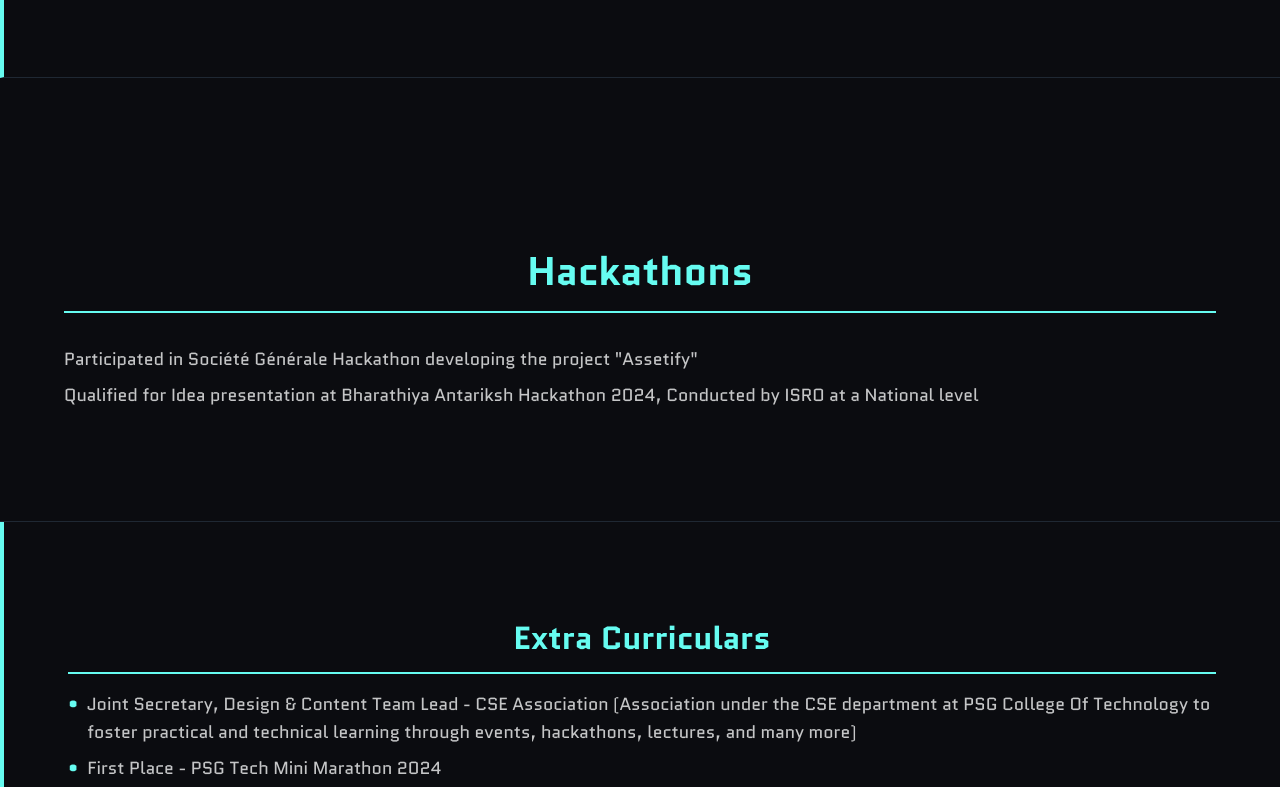
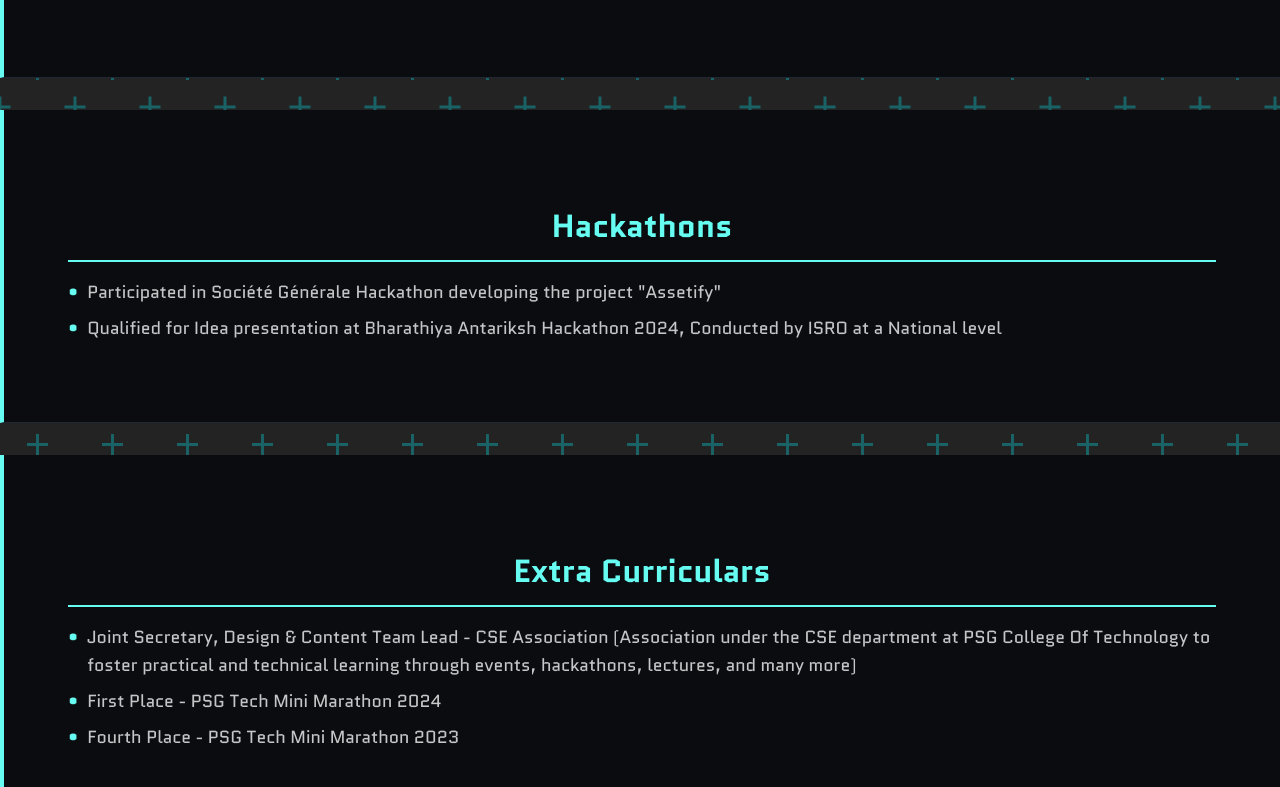
Before and after one commit to prasheetha53/portfolio, a plain HTML site: page index.html in a window 1280 px wide. Shown: the part 2593-3380 px from the top of the page. Drawn offline with Linux system fonts and the light colour scheme; no server answers.

Commit message:
Update style.css

```diff
--- a/public/style.css
+++ b/public/style.css
@@ -5,6 +5,11 @@ body {
     background-color: #0B0C10;
     color: #C5C6C7;
     line-height: 1.6;
+    background: radial-gradient(circle, transparent 20%, #232323 20%, #232323 80%, transparent 80%, transparent),
+                radial-gradient(circle, transparent 20%, #232323 20%, #232323 80%, transparent 80%, transparent) 37.5px 37.5px,
+                linear-gradient(#196367 3px, transparent 3px) 0 -1.5px,
+                linear-gradient(90deg, #196367 3px, #232323 3px) -1.5px 0;
+    background-size: 75px 75px, 75px 75px, 37.5px 37.5px, 37.5px 37.5px;
 }
 
 nav {
@@ -147,10 +152,8 @@ footer {
     border-top: 1px solid #45A29E;
 }
 
-a[href^="mailto:"]
-
-{
-  color:  #66FCF1;
+a[href^="mailto:"] {
+    color:  #66FCF1;
 }
 
 @media (max-width: 768px) {
@@ -171,7 +174,7 @@ a[href^="mailto:"]
     }
 }
 
-#education, #skills, #extracurriculars {
+#education, #skills, #extracurriculars, #hackathons {
     background-color: #0B0C10;
     color: #C5C6C7;
     padding: 2rem;
@@ -180,36 +183,36 @@ a[href^="mailto:"]
     transition: background-color 0.3s, transform 0.3s;
 }
 
-#education h2, #skills h2, #extracurriculars h2 {
+#education h2, #skills h2, #extracurriculars h2, #hackathons h2 {
     font-size: 2rem;
     margin-bottom: 1rem;
     color: #66FCF1;
 }
 
-#education p, #skills p, #extracurriculars p {
+#education p, #skills p, #extracurriculars p, #hackathons p {
     font-size: 1.2rem;
     margin-bottom: 0.5rem;
 }
 
-#education:hover, #skills:hover, #extracurriculars:hover {
+#education:hover, #skills:hover, #extracurriculars:hover, #hackathons:hover {
     background-color: #1F2833;
     transform: translateY(-5px);
     box-shadow: 0 4px 8px rgba(0, 0, 0, 0.2);
 }
 
-#education ul, #skills ul, #extracurriculars ul {
+#education ul, #skills ul, #extracurriculars ul, #hackathons ul {
     list-style: none;
     padding: 0;
 }
 
-#education ul li, #skills ul li, #extracurriculars ul li {
+#education ul li, #skills ul li, #extracurriculars ul li, #hackathons ul li {
     font-size: 1.1rem;
     margin-bottom: 0.5rem;
     padding-left: 1.2rem;
     position: relative;
 }
 
-#education ul li::before, #skills ul li::before, #extracurriculars ul li::before {
+#education ul li::before, #skills ul li::before, #extracurriculars ul li::before, #hackathons ul li::before {
     content: '•';
     position: absolute;
     left: 0;
```
